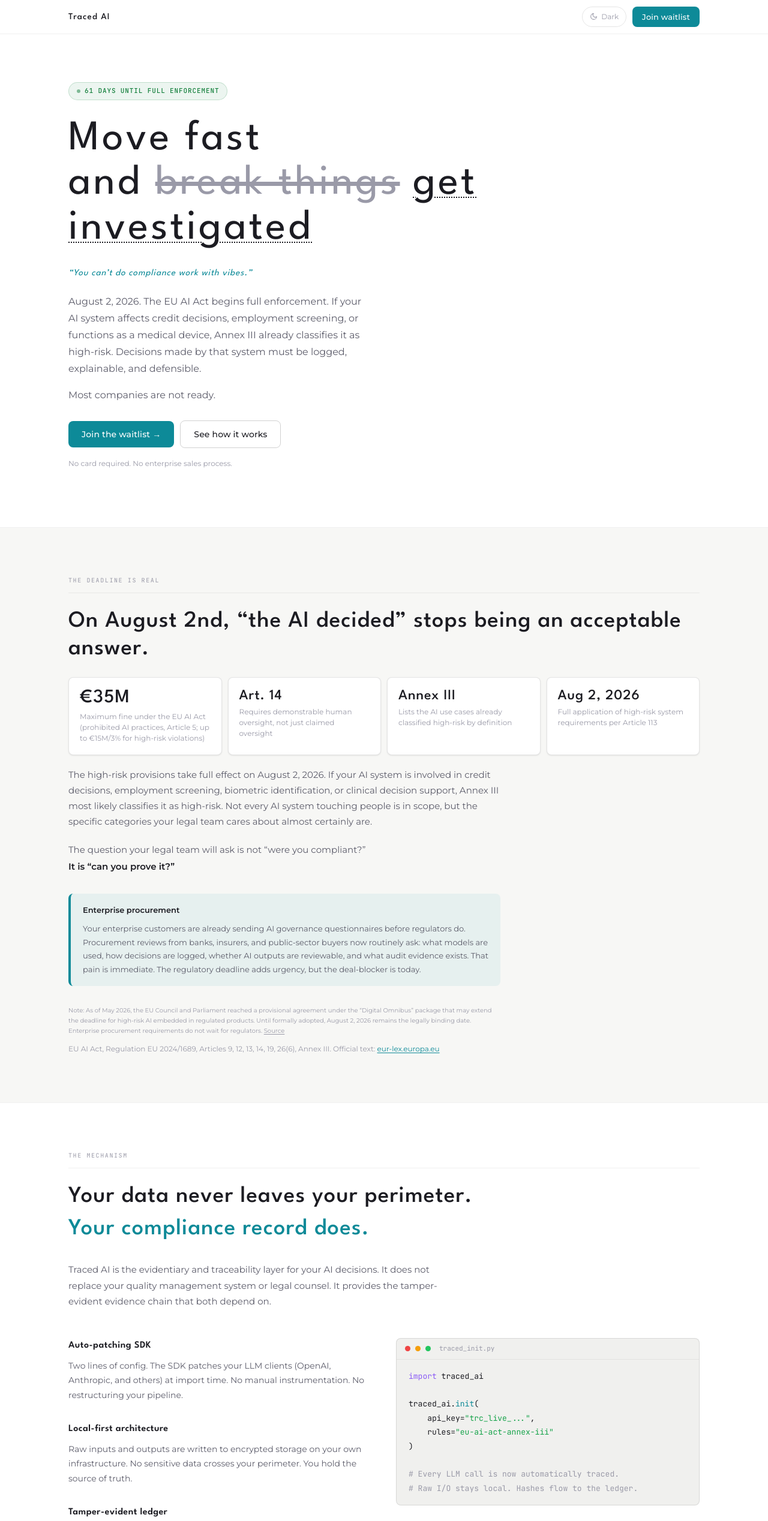
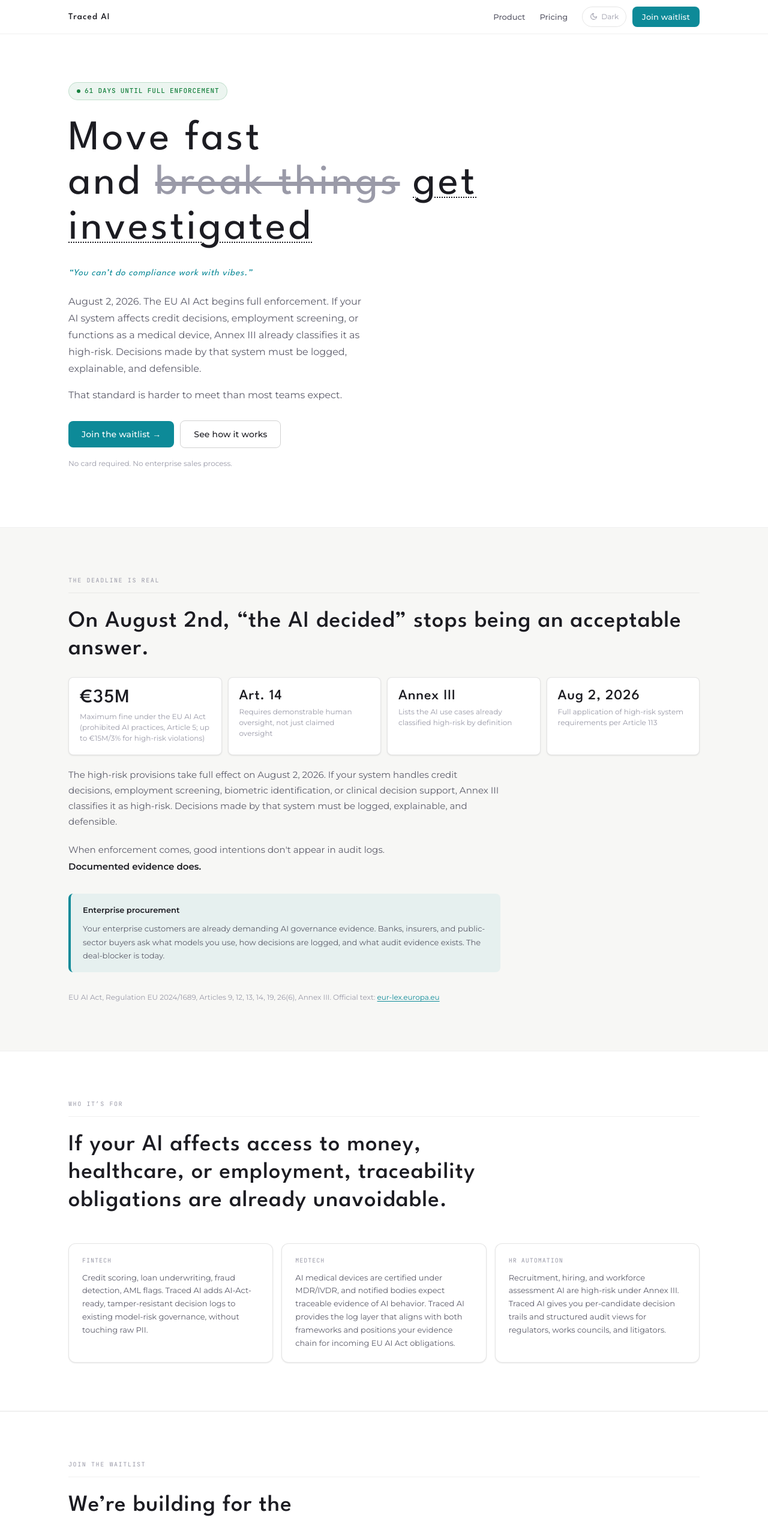
Before and after one commit to Traced-AI/website, a React (Vite) app: page / in a window 1280 px wide. Shown: the top 2536 px of the page at 60% size. Built offline with nearby package versions, Linux system fonts and the light colour scheme.

Commit message:
Split big home page into multiple ones

```diff
--- a/src/App.tsx
+++ b/src/App.tsx
@@ -1,5 +1,7 @@
 import { Routes, Route } from 'react-router-dom'
 import Landing from './pages/Landing'
+import ProductPage from './pages/ProductPage'
+import PricingPage from './pages/PricingPage'
 import ThankYou from './pages/ThankYou'
 import Privacy from './pages/Privacy'
 import Terms from './pages/Terms'
@@ -10,6 +12,8 @@ export default function App() {
   return (
     <Routes>
       <Route path="/" element={<Landing />} />
+      <Route path="/product" element={<ProductPage />} />
+      <Route path="/pricing" element={<PricingPage />} />
       <Route path="/thank-you" element={<ThankYou />} />
       <Route path="/privacy" element={<Privacy />} />
       <Route path="/terms" element={<Terms />} />
--- a/src/copy.ts
+++ b/src/copy.ts
@@ -7,7 +7,7 @@ export const hero = {
   subheadline: '“You can’t do compliance work with vibes.”',
   body1:
     'August 2, 2026. The EU AI Act begins full enforcement. If your AI system affects credit decisions, employment screening, or functions as a medical device, Annex III already classifies it as high-risk. Decisions made by that system must be logged, explainable, and defensible.',
-  body2: 'Most companies are not ready.',
+  body2: 'That standard is harder to meet than most teams expect.',
   ctaPrimary: 'Join the waitlist →',
   ctaSecondary: 'See how it works',
   belowCta: 'No card required. No enterprise sales process.',
@@ -50,17 +50,13 @@ export const stats: Stat[] = [
 export const regulatoryReality = {
   sectionLabel: 'THE DEADLINE IS REAL',
   headline: 'On August 2nd, “the AI decided” stops being an acceptable answer.',
-  body: 'The high-risk provisions take full effect on August 2, 2026. If your AI system is involved in credit decisions, employment screening, biometric identification, or clinical decision support, Annex III most likely classifies it as high-risk. Not every AI system touching people is in scope, but the specific categories your legal team cares about almost certainly are.',
-  question: 'The question your legal team will ask is not “were you compliant?”',
-  questionPunchline: 'It is “can you prove it?”',
+  body: 'The high-risk provisions take full effect on August 2, 2026. If your system handles credit decisions, employment screening, biometric identification, or clinical decision support, Annex III classifies it as high-risk. Decisions made by that system must be logged, explainable, and defensible.',
+  question: 'When enforcement comes, good intentions don\'t appear in audit logs.',
+  questionPunchline: 'Documented evidence does.',
   procurement: {
     heading: 'Enterprise procurement note',
-    body: 'Your enterprise customers are already sending AI governance questionnaires before regulators do. Procurement reviews from banks, insurers, and public-sector buyers now routinely ask: what models are used, how decisions are logged, whether AI outputs are reviewable, and what audit evidence exists. That pain is immediate. The regulatory deadline adds urgency, but the deal-blocker is today.',
+    body: 'Your enterprise customers are already demanding AI governance evidence. Banks, insurers, and public-sector buyers ask what models you use, how decisions are logged, and what audit evidence exists. The deal-blocker is today.',
   },
-  footnote:
-    'Note: As of May 2026, the EU Council and Parliament reached a provisional agreement under the “Digital Omnibus” package that may extend the deadline for high-risk AI embedded in regulated products. Until formally adopted, August 2, 2026 remains the legally binding date. Enterprise procurement requirements do not wait for regulators.',
-  footnoteUrl:
-    'https://www.consilium.europa.eu/en/press/press-releases/2026/05/07/artificial-intelligence-council-and-parliament-agree-to-simplify-and-streamline-rules/',
   sourceAttr:
     'EU AI Act, Regulation EU 2024/1689, Articles 9, 12, 13, 14, 19, 26(6), Annex III. Official text:',
   sourceUrl:
@@ -89,11 +85,11 @@ export const howItWorks = {
     },
     {
       title: 'Tamper-evident ledger',
-      body: 'SHA-256 hashes of every I/O pair, plus structured rationale, flow to an append-only chained ledger in the cloud. Cryptographically verifiable. Immutable by design. Designed to support the logging requirements of Articles 12 and 19 of the EU AI Act.',
+      body: 'SHA-256 hashes of every I/O pair, plus structured rationale, flow to an append-only chained ledger in the cloud. Designed to support the logging requirements of Articles 12 and 19 of the EU AI Act.',
     },
     {
       title: 'Auditor-ready exports',
-      body: 'Generate structured audit packs aligned to Articles 12, 17, 72, and 86. Formatted so your legal team and external auditors can work with them directly, without building a separate data procurement process.',
+      body: 'Generate structured audit packs aligned to Articles 12, 17, 72, and 86, formatted so your legal team and external auditors can work with them directly.',
     },
   ] as Feature[],
 };
@@ -108,11 +104,9 @@ export const ruleRegistry = {
   sectionLabel: 'THE MOAT',
   headline1: 'We don’t just log.',
   headline2: 'We know what to log, and why.',
-  body: 'The hardest part of EU AI Act compliance is not building logging infrastructure. It is knowing exactly which Articles apply to your decision type, what evidence format satisfies an auditor, and how that changes with every guidance document Brussels publishes.',
+  body: 'The hard part of EU AI Act compliance is not logging infrastructure. It is knowing which Articles apply to your decision type, what format an auditor expects, and tracking every guidance update Brussels publishes.',
   body2:
     'The Traced AI rule registry is a versioned, cryptographically-signed mapping from regulatory text to concrete logging requirements. When new guidance drops, the registry updates. Your evidence posture updates automatically.',
-  body3:
-    'This reduces the repetitive interpretation work your legal and compliance teams otherwise spend on every model update, every new use case, every new guidance note, so they can focus on decisions that actually require their judgment.',
   rows: [
     {
       field: 'Article',
@@ -149,15 +143,15 @@ export const builtFor = {
   cards: [
     {
       title: 'Fintech',
-      body: 'Credit scoring, loan underwriting, fraud detection, AML flags. Banks have model-risk machinery but not AI-Act-ready, tamper-resistant decision logs tied to per-decision explanations. Traced AI plugs into existing governance without touching raw PII.',
+      body: 'Credit scoring, loan underwriting, fraud detection, AML flags. Traced AI adds AI-Act-ready, tamper-resistant decision logs to existing model-risk governance, without touching raw PII.',
     },
     {
       title: 'Medtech',
-      body: 'AI-enabled medical devices are currently certified under MDR/IVDR. Notified bodies expect traceable evidence of AI behavior and incident linkage. The EU AI Act’s direct obligations for medical devices remain in active legislative revision as of 2026. Traced AI provides a neutral log layer that aligns with MDR/IVDR technical file and post-market surveillance requirements, and positions your evidence chain for whichever framework applies.',
+      body: 'AI medical devices are certified under MDR/IVDR, and notified bodies expect traceable evidence of AI behavior. Traced AI provides the log layer that aligns with both frameworks and positions your evidence chain for incoming EU AI Act obligations.',
     },
     {
       title: 'HR Automation',
-      body: 'Recruitment, hiring scores, performance assessment, and workforce management AI are high-risk under Annex III. Most HR vendors do not yet have serious model governance. Traced AI gives you per-candidate decision trails plus structured audit views you can show to regulators, works councils, and litigators.',
+      body: 'Recruitment, hiring, and workforce assessment AI are high-risk under Annex III. Traced AI gives you per-candidate decision trails and structured audit views for regulators, works councils, and litigators.',
     },
   ] as IndustryCard[],
 };
@@ -240,9 +234,7 @@ export const pricing = {
     },
   ] as PricingTier[],
   selfHostedNote:
-    'The local viewer is always free and ships as part of the SDK. Your raw AI inputs and outputs never leave your perimeter, on any plan.',
-  rationaleNote:
-    'Rationale text is stored as structured fields, not free-form strings. This protects against accidental capture of personal data, prompt leakage, or confidential reasoning chains. Field-level configuration lets you control exactly what enters the rationale record. Full documentation in the SDK guide.',
+    'The local viewer ships with the SDK. Raw AI data never leaves your perimeter, on any plan.',
   pricingNote:
     '250k events covers approximately 8,000 LLM calls per day. If you are expecting higher volume before launch, reach out.',
 };
--- a/src/index.css
+++ b/src/index.css
@@ -185,6 +185,18 @@ body {
   text-decoration: none;
 }
 .navbar-actions { display: flex; align-items: center; gap: 10px; }
+.navbar-links { display: flex; align-items: center; gap: 4px; margin-right: 4px; }
+.navbar-link {
+  font-family: var(--f-body-C);
+  font-size: 13px;
+  font-weight: 500;
+  color: var(--tx-1);
+  text-decoration: none;
+  padding: 5px 10px;
+  border-radius: var(--r-sm);
+  transition: color 0.15s, background 0.15s;
+}
+.navbar-link:hover { color: var(--tx-0); background: var(--bg-2); }
 .theme-toggle {
   display: flex;
   align-items: center;
--- a/src/pages/Landing.tsx
+++ b/src/pages/Landing.tsx
@@ -1,10 +1,7 @@
 import NavBar from '../sections/NavBar'
 import Hero from '../sections/Hero'
 import RegulatoryReality from '../sections/RegulatoryReality'
-import HowItWorks from '../sections/HowItWorks'
-import RuleRegistry from '../sections/RuleRegistry'
 import BuiltFor from '../sections/BuiltFor'
-import Pricing from '../sections/Pricing'
 import WaitlistForm from '../sections/WaitlistForm'
 import Footer from '../sections/Footer'
 
@@ -15,10 +12,7 @@ export default function Landing() {
       <main>
         <Hero />
         <RegulatoryReality />
-        <HowItWorks />
-        <RuleRegistry />
         <BuiltFor />
-        <Pricing />
         <WaitlistForm />
       </main>
       <Footer />
--- /dev/null
+++ b/src/pages/PricingPage.tsx
@@ -0,0 +1,25 @@
+import NavBar from '../sections/NavBar'
+import Pricing from '../sections/Pricing'
+import Footer from '../sections/Footer'
+
+export default function PricingPage() {
+  return (
+    <>
+      <NavBar />
+      <main>
+        <Pricing />
+        <section style={{ background: 'var(--bg-1)', borderTop: '1px solid var(--br-subtle)' }}>
+          <div className="page-section" style={{ textAlign: 'center', paddingTop: '48px', paddingBottom: '64px' }}>
+            <p style={{ fontFamily: 'var(--f-display-C)', fontSize: 'clamp(1.3rem, 2.5vw, 1.8rem)', fontWeight: 500, letterSpacing: '0.03em', color: 'var(--tx-0)', marginBottom: '20px' }}>
+              Ready to start?
+            </p>
+            <a href="/#waitlist" className="btn btn-primary">
+              Join the waitlist →
+            </a>
+          </div>
+        </section>
+      </main>
+      <Footer />
+    </>
+  )
+}
--- /dev/null
+++ b/src/pages/ProductPage.tsx
@@ -0,0 +1,17 @@
+import NavBar from '../sections/NavBar'
+import HowItWorks from '../sections/HowItWorks'
+import RuleRegistry from '../sections/RuleRegistry'
+import Footer from '../sections/Footer'
+
+export default function ProductPage() {
+  return (
+    <>
+      <NavBar />
+      <main>
+        <HowItWorks />
+        <RuleRegistry />
+      </main>
+      <Footer />
+    </>
+  )
+}
--- a/src/sections/Hero.tsx
+++ b/src/sections/Hero.tsx
@@ -27,8 +27,8 @@ export default function Hero() {
         </div>
 
         <div style={{ display: 'flex', flexWrap: 'wrap', gap: '10px', alignItems: 'center', marginBottom: '16px' }}>
-          <a href="#waitlist" className="btn btn-primary">{hero.ctaPrimary}</a>
-          <a href="#how-it-works" className="btn btn-secondary">{hero.ctaSecondary}</a>
+          <a href="/#waitlist" className="btn btn-primary">{hero.ctaPrimary}</a>
+          <a href="/product" className="btn btn-secondary">{hero.ctaSecondary}</a>
         </div>
 
         <div style={{ fontSize: '12px', color: 'var(--tx-2)' }}>{hero.belowCta}</div>
--- a/src/sections/NavBar.tsx
+++ b/src/sections/NavBar.tsx
@@ -58,11 +58,15 @@ export default function NavBar() {
           Traced AI
         </Link>
         <div className="navbar-actions">
+          <nav className="navbar-links" aria-label="Site navigation">
+            <Link to="/product" className="navbar-link">Product</Link>
+            <Link to="/pricing" className="navbar-link">Pricing</Link>
+          </nav>
           <button className="theme-toggle" onClick={toggleTheme} aria-label="Toggle theme">
             <ThemeIcon theme={theme} />
             {theme === 'dark' ? 'Light' : 'Dark'}
           </button>
-          <a href="#waitlist" className="btn btn-primary" style={{ padding: '7px 16px', fontSize: '13px' }}>
+          <a href="/#waitlist" className="btn btn-primary" style={{ padding: '7px 16px', fontSize: '13px' }}>
             Join waitlist
           </a>
         </div>
--- a/src/sections/Pricing.tsx
+++ b/src/sections/Pricing.tsx
@@ -27,11 +27,6 @@ export default function Pricing() {
           {pricing.selfHostedNote}
         </div>
 
-        <p style={{ fontSize: '12px', color: 'var(--tx-2)', lineHeight: 1.7, marginBottom: '10px', maxWidth: '640px' }}>
-          <strong style={{ color: 'var(--tx-1)' }}>Note on rationale fields:</strong>{' '}
-          {pricing.rationaleNote}
-        </p>
-
         <p style={{ fontSize: '12px', color: 'var(--tx-2)', lineHeight: 1.7, maxWidth: '640px' }}>
           {pricing.pricingNote}
         </p>
--- a/src/sections/RegulatoryReality.tsx
+++ b/src/sections/RegulatoryReality.tsx
@@ -35,14 +35,6 @@ export default function RegulatoryReality() {
           {regulatoryReality.procurement.body}
         </div>
 
-        <p className="footnote" style={{ maxWidth: '720px', marginBottom: '12px' }}>
-          {regulatoryReality.footnote}{' '}
-          <a href={regulatoryReality.footnoteUrl} target="_blank" rel="noopener noreferrer"
-            style={{ color: 'var(--tx-2)', textDecoration: 'underline', textUnderlineOffset: '2px' }}>
-            Source
-          </a>
-        </p>
-
         <p className="source-attr" style={{ maxWidth: '720px' }}>
           {regulatoryReality.sourceAttr}{' '}
           <a href={regulatoryReality.sourceUrl} target="_blank" rel="noopener noreferrer"
--- a/src/sections/RuleRegistry.tsx
+++ b/src/sections/RuleRegistry.tsx
@@ -17,11 +17,8 @@ export default function RuleRegistry() {
         <p style={{ fontSize: '15px', color: 'var(--tx-1)', lineHeight: 1.75, maxWidth: '680px', marginBottom: '20px' }}>
           {ruleRegistry.body}
         </p>
-        <p style={{ fontSize: '15px', color: 'var(--tx-1)', lineHeight: 1.75, maxWidth: '680px', marginBottom: '20px' }}>
+        <p style={{ fontSize: '15px', color: 'var(--tx-1)', lineHeight: 1.75, maxWidth: '680px', marginBottom: '40px' }}>
           {ruleRegistry.body2}
-        </p>
-        <p style={{ fontSize: '15px', color: 'var(--tx-1)', lineHeight: 1.75, maxWidth: '680px', marginBottom: '40px' }}>
-          {ruleRegistry.body3}
         </p>
 
         <div className="card" style={{ maxWidth: '680px' }}>
```
Also changed, not shown: 1 other file (tests, documents, lock files or other folders).
